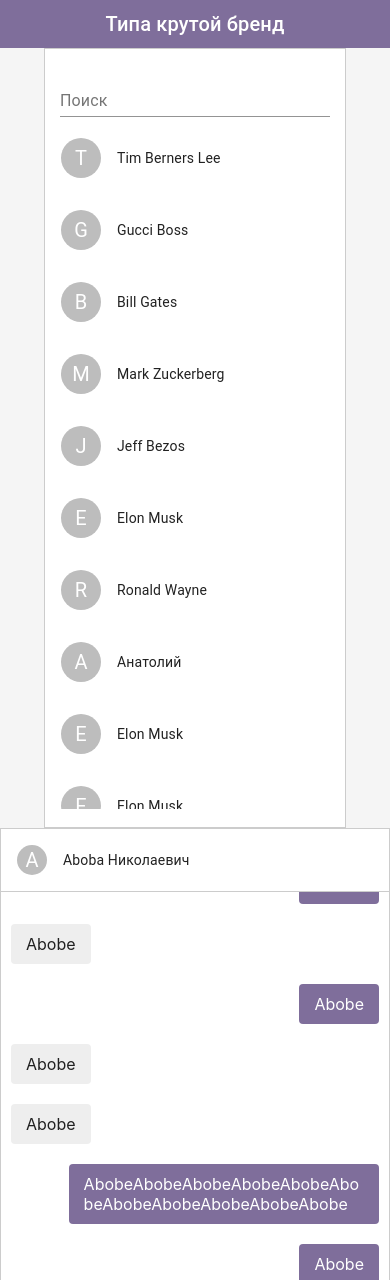
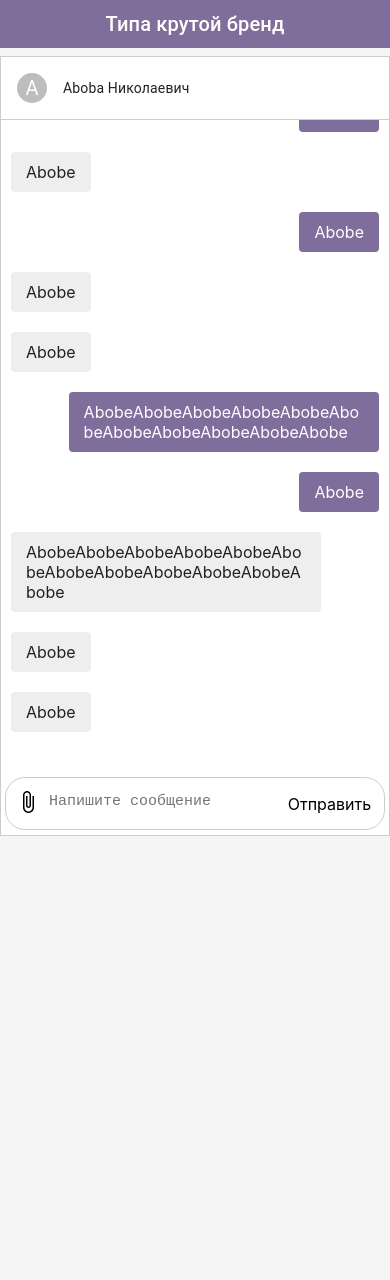
Before and after one commit to Arthur-Agadzhanyan/chat-app-client, a Next.js app: page /chats/1 in a window 390 px wide. Shown: the top 1280 px of the page. After the commit the page ends 844 px from the top, so only its background shows below. Built offline with nearby package versions, Linux system fonts and the light colour scheme.

Commit message:
changed: the list of chats moved into a separate component

```diff
--- /dev/null
+++ b/components/Chat/ChatList/ChatList.tsx
@@ -0,0 +1,82 @@
+import { Grid, TextField, makeStyles, Theme, createStyles } from '@material-ui/core';
+import React, { FC } from 'react';
+import ChatLink from '../../ChatLink/ChatLink';
+import { ChatListProps } from './interfaces';
+
+const ChatList: FC<ChatListProps> = ({ store, sm, lg, mbVisible }) => {
+
+    const useStyles = makeStyles((theme: Theme) =>
+        createStyles({
+            chats: {
+                // display: "none",
+                background: "#fff",
+                height: "98%",
+                paddingTop: 15,
+                border: "1px solid #ccc",
+                [theme.breakpoints.down('xs')]: {
+                    display: mbVisible ? "block" : "none"
+                }
+            },
+            chatSearch: {
+                width: "270px",
+                margin: "5px 15px",
+                height: "10%",
+            },
+            chatList: {
+                height: "90%",
+                overflowY: "auto",
+                overflowX: "hidden"
+            },
+        }),
+    );
+    const classes = useStyles()
+
+    const searchUsers = () => {
+        alert("Search")
+    }
+
+    const logout = () => {
+        console.log(store.logout())
+    }
+
+    return (
+        <Grid item sm={sm} lg={lg} className={classes.chats}>
+
+            <form onSubmit={searchUsers}>
+                <TextField
+                    className={classes.chatSearch}
+                    label="Поиск"
+                    id="search"
+                    variant="standard"
+                />
+            </form>
+
+            <div className={classes.chatList}>
+                <ChatLink username={"Tim Berners Lee"} chatLink={"2131231243214"} />
+                <ChatLink username={"Gucci Boss"} chatLink={"2131231243214"} />
+                <ChatLink username={"Bill Gates"} chatLink={"2131231243214"} />
+                <ChatLink username={"Mark Zuckerberg"} chatLink={"2131231243214"} />
+                <ChatLink username={"Jeff Bezos"} chatLink={"2131231243214"} />
+                <ChatLink username={"Elon Musk"} chatLink={"2131231243214"} />
+                <ChatLink username={"Ronald Wayne"} chatLink={"2131231243214"} />
+                <ChatLink username={"Анатолий"} chatLink={"2131231243214"} />
+                <ChatLink username={"Elon Musk"} chatLink={"21312312414"} />
+                <ChatLink username={"Elon Musk"} chatLink={"2131231243214"} />
+                <ChatLink username={"Elon Musk"} chatLink={"2131231243214"} />
+                <ChatLink username={"Elon Musk"} chatLink={"2131231243214"} />
+                <ChatLink username={"Elon Musk"} chatLink={"2131231243214"} />
+                <ChatLink username={"Elon Musk"} chatLink={"2131231243214"} />
+                <ChatLink username={"Elon Musk"} chatLink={"2131231243214"} />
+                <ChatLink username={"Elon Musk"} chatLink={"2131231243214"} />
+                <ChatLink username={"Elon Musk"} chatLink={"2131231243214"} />
+                <div>
+                    <button onClick={logout}>Выход</button>
+                </div>
+            </div>
+
+
+        </Grid>
+    );
+}
+
+export default ChatList;
--- /dev/null
+++ b/components/Chat/ChatList/interfaces.ts
@@ -0,0 +1,12 @@
+import { GridSize } from "@material-ui/core";
+import Store from "../../../store/store";
+
+export interface ChatListProps{
+    store: Store,
+    mbVisible: boolean,
+    xs?: boolean | GridSize | undefined,
+    sm?: boolean | GridSize | undefined,
+    md?: boolean | GridSize | undefined,
+    lg?: boolean | GridSize | undefined,
+    xl?: boolean | GridSize | undefined
+}
--- a/pages/chats/[id].tsx
+++ b/pages/chats/[id].tsx
@@ -1,13 +1,13 @@
 import React, { useContext, useEffect } from 'react';
 import withAuth from '../../HOC/withAuth';
-import { Grid, TextField, TextareaAutosize, Avatar, CardHeader, Card } from "@material-ui/core"
+import { Grid, TextareaAutosize, Avatar, CardHeader, Card } from "@material-ui/core"
 import { Context } from './../_app';
 import { observer } from 'mobx-react-lite';
-import ChatLink from '../../components/ChatLink/ChatLink';
 import MyMessage from '../../components/Chat/MyMessage/MyMessage';
 import Message from '../../components/Chat/Message/Message';
 import AttachFileIcon from '@material-ui/icons/AttachFile';
 import ChatsStyles from '../../styles/chats.style';
+import ChatList from '../../components/Chat/ChatList/ChatList';
 
 const chat = () => {
     const { store } = useContext(Context)
@@ -20,48 +20,11 @@ const chat = () => {
         }
     }, [])
 
-    const searchUsers = () => {
-        alert("Search")
-    }
-
     return (
         <Grid className={classes.content} container>
-            <Grid item sm={12} lg={2} className={classes.chats}>
 
-                <form onSubmit={searchUsers}>
-                    <TextField
-                        className={classes.chatSearch}
-                        label="Поиск"
-                        id="search"
-                        variant="standard"
-                    />
-                </form>
+            <ChatList store={store} sm={12} lg={2} mbVisible={false}/>
 
-                <div className={classes.chatList}>
-                    <ChatLink username={"Tim Berners Lee"} chatLink={"2131231243214"} />
-                    <ChatLink username={"Gucci Boss"} chatLink={"a"} />
-                    <ChatLink username={"Bill Gates"} chatLink={"2131231214"} />
-                    <ChatLink username={"Mark Zuckerberg"} chatLink={"2131231243214"} />
-                    <ChatLink username={"Jeff Bezos"} chatLink={"213123214"} />
-                    <ChatLink username={"Elon Musk"} chatLink={"2131231243214"} />
-                    <ChatLink username={"Ronald Wayne"} chatLink={"2131231243214"} />
-                    <ChatLink username={"Анатолий"} chatLink={"2131231243214"} />
-                    <ChatLink username={"Elon Musk"} chatLink={"2131231243214"} />
-                    <ChatLink username={"Elon Musk"} chatLink={"2131231243214"} />
-                    <ChatLink username={"Elon Musk"} chatLink={"2131231243214"} />
-                    <ChatLink username={"Elon Musk"} chatLink={"2131231243214"} />
-                    <ChatLink username={"Elon Musk"} chatLink={"2131231243214"} />
-                    <ChatLink username={"Elon Musk"} chatLink={"2131231243214"} />
-                    <ChatLink username={"Elon Musk"} chatLink={"2131231243214"} />
-                    <ChatLink username={"Elon Musk"} chatLink={"2131231243214"} />
-                    <ChatLink username={"Elon Musk"} chatLink={"2131231243214"} />
-                    <div>
-                        <button onClick={() => store.logout()}>Выход</button>
-                    </div>
-                </div>
-
-
-            </Grid>
             <Grid item sm={12} lg={5} className={classes.messages}>
                 <div className={classes.chatHeader}>
                     <Card elevation={0}>
```
Also changed, not shown: pages/chats.tsx (+3 -52 lines).
